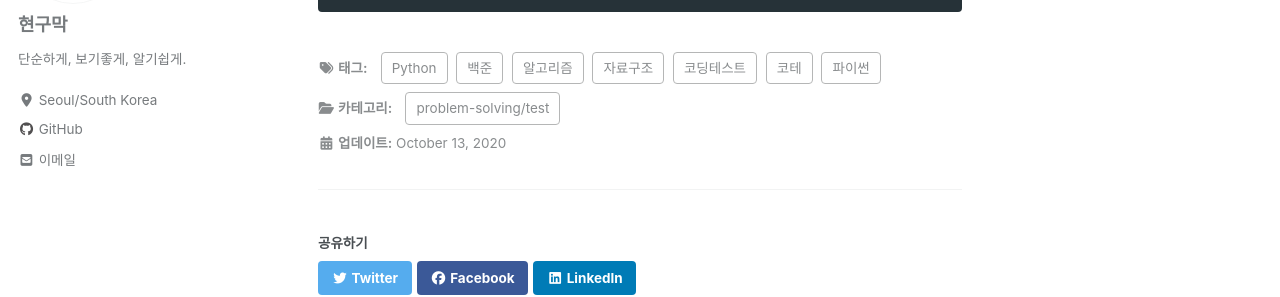
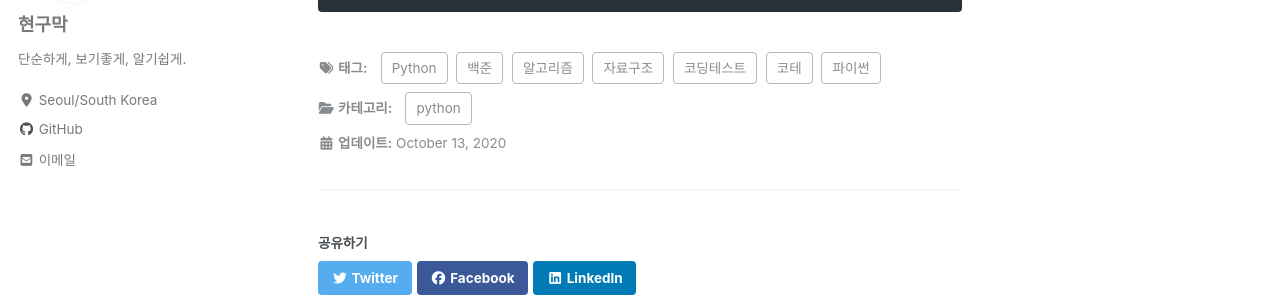
Before and after one commit to Hyeon9mak/Hyeon9mak.github.io, a Jekyll site: the page built from _posts/2020-10-13-Python-백준-4673.md, in a window 1280 px wide and 900 px high, scrolled down 818 px. Shown: the part 160-457 px from the top of the window. Built offline with Jekyll 4.4.1, drawn with Linux system fonts in a browser that asks for light colours; cached includes are drawn as plain includes; nearby versions of some CDN libraries; comment, search, counter and statistics services are not loaded.

Commit message:
test: reset tests

```diff
--- a/_posts/2020-10-13-Python-백준-4673.md
+++ b/_posts/2020-10-13-Python-백준-4673.md
@@ -2,7 +2,7 @@
 title: "[Python : 백준 4673] 셀프 넘버"
 date: 2020-10-13
 categories:
-    - problem-solving/test
+    - python
 tags:
     - Python
     - 파이썬
```
Also changed, not shown: _pages/404.md (+1 -1 lines).
